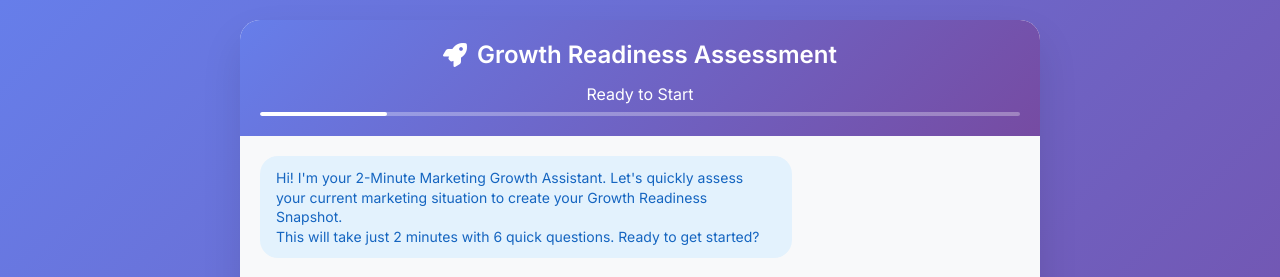
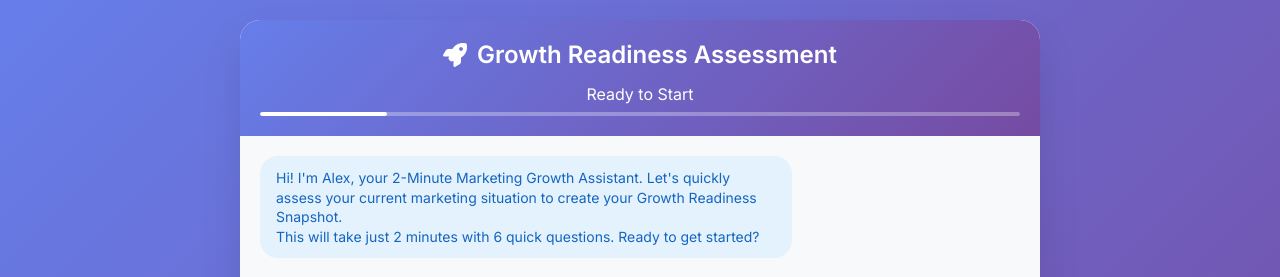
Before and after one commit to dynamocx/marketing-assessment, a plain HTML site: page index.html in a window 1280 px wide. Shown: the top 277 px of the page. Drawn offline with Linux system fonts and the light colour scheme.

Commit message:
Add personality to chat assistant - Meet Alex!
- Named the marketing assistant 'Alex' (Assessment & Lead Experience)
- Updated introduction message to include assistant name
- Added meta description with personalized touch
- Enhanced user experience with friendly assistant personality

```diff
--- a/index.html
+++ b/index.html
@@ -3,7 +3,8 @@
 <head>
     <meta charset="UTF-8">
     <meta name="viewport" content="width=device-width, initial-scale=1.0">
-    <title>2-Minute Marketing Growth Readiness Assessment</title>
+    <title>Alex - 2-Minute Marketing Growth Readiness Assessment</title>
+    <meta name="description" content="Meet Alex, your personal marketing growth assistant. Get your customized Growth Readiness Snapshot in just 2 minutes with 6 quick questions.">
     <link href="https://fonts.googleapis.com/css2?family=Inter:wght@300;400;500;600;700&display=swap" rel="stylesheet">
     <link rel="stylesheet" href="https://cdnjs.cloudflare.com/ajax/libs/font-awesome/6.0.0/css/all.min.css">
     <style>
@@ -447,7 +448,7 @@
             <div class="chat-messages" id="chat-messages">
                 <div class="message bot-message">
                     <div class="message-content">
-                        <p>Hi! I'm your 2-Minute Marketing Growth Assistant. Let's quickly assess your current marketing situation to create your Growth Readiness Snapshot.</p>
+                        <p>Hi! I'm Alex, your 2-Minute Marketing Growth Assistant. Let's quickly assess your current marketing situation to create your Growth Readiness Snapshot.</p>
                         <p>This will take just 2 minutes with 6 quick questions. Ready to get started?</p>
                     </div>
                 </div>
```
